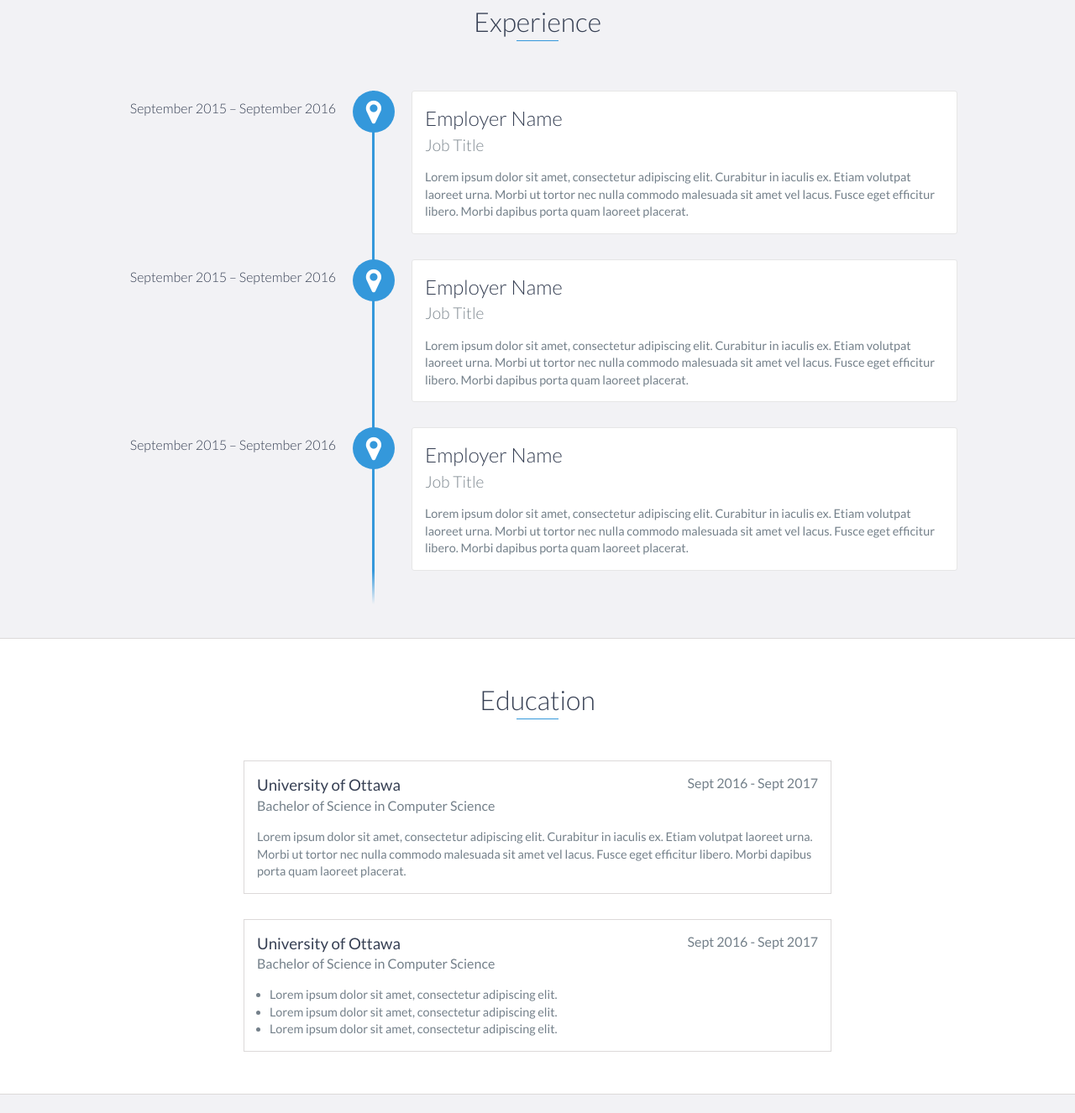
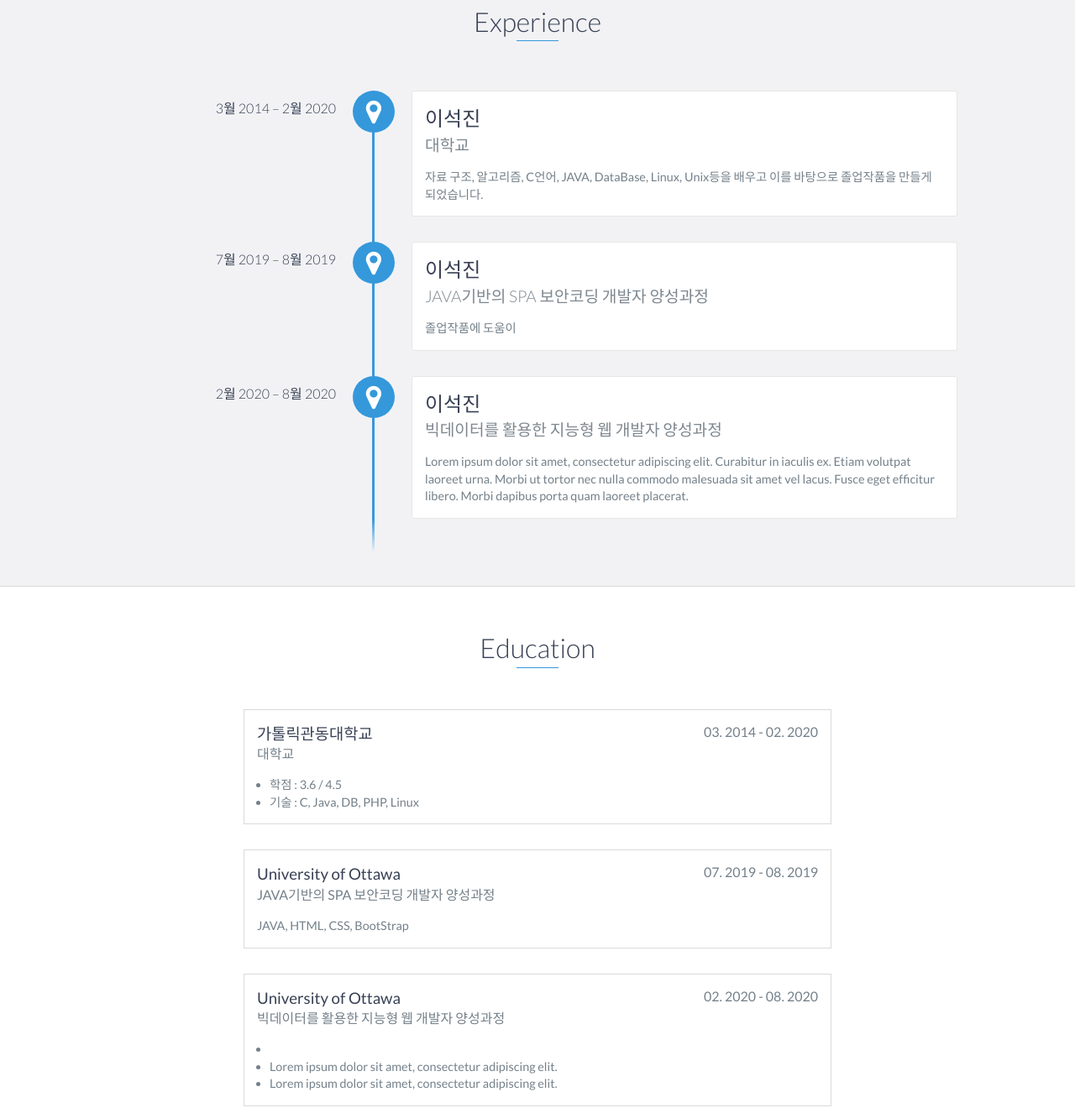
Before and after one commit to 8760hour/8760hour.github.io, a website: page index.html in a window 1280 px wide. Shown: the part 1074-2400 px from the top of the page at 84% size. Drawn offline with nearby package versions, Linux system fonts and the light colour scheme.

Commit message:
Update index.html

```diff
--- a/index.html
+++ b/index.html
@@ -72,7 +72,8 @@
                 </div>
                 <div class="col-md-8">
                     <p>
-                        대학교에서 전공을 컴퓨터학과로 진학하여 자료 구조, C언어, JAVA, DB 등 많은 것을 공부하였으며, JAVA기반의 SPA 보안코딩 개발자 양성과정과 빅데이터를 활용한 지능형 웹 개발자 양성과정을 이수하여 기술을 향상시켰습니다.
+                        대학교에서 전공을 컴퓨터학과로 진학하여 자료 구조, C언어, JAVA, DB 등 많은 것을 공부하였으며, JAVA기반의 SPA 보안코딩 개발자 양성과정과 빅데이터를 활용한 지능형 웹 개발자 양성과정을
+						이수하여 기술을 향상시켰습니다.
                     </p>
                 </div>
             </div>
@@ -83,25 +84,25 @@
     <div id="experience" class="background-alt">
         <h2 class="heading">Experience</h2>
         <div id="experience-timeline">
-            <div data-date="September 2015 – September 2016">
-                <h3>Employer Name</h3>
-                <h4>Job Title</h4>
+            <div data-date="3월 2014 – 2월 2020">
+                <h3>이석진</h3>
+                <h4>대학교</h4>
                 <p>
-                    Lorem ipsum dolor sit amet, consectetur adipiscing elit. Curabitur in iaculis ex. Etiam volutpat laoreet urna. Morbi ut tortor nec nulla commodo malesuada sit amet vel lacus. Fusce eget efficitur libero. Morbi dapibus porta quam laoreet placerat.
+                    자료 구조, 알고리즘, C언어, JAVA, DataBase, Linux, Unix등을 배우고 이를 바탕으로 졸업작품을 만들게 되었습니다.
                 </p>
             </div>
 
-            <div data-date="September 2015 – September 2016">
-                <h3>Employer Name</h3>
-                <h4>Job Title</h4>
+            <div data-date="7월 2019 – 8월 2019">
+                <h3>이석진</h3>
+                <h4>JAVA기반의 SPA 보안코딩 개발자 양성과정</h4>
                 <p>
-                    Lorem ipsum dolor sit amet, consectetur adipiscing elit. Curabitur in iaculis ex. Etiam volutpat laoreet urna. Morbi ut tortor nec nulla commodo malesuada sit amet vel lacus. Fusce eget efficitur libero. Morbi dapibus porta quam laoreet placerat.
+                    졸업작품에 도움이
                 </p>
             </div>
 
-            <div data-date="September 2015 – September 2016">
-                <h3>Employer Name</h3>
-                <h4>Job Title</h4>
+            <div data-date="2월 2020 – 8월 2020">
+                <h3>이석진</h3>
+                <h4>빅데이터를 활용한 지능형 웹 개발자 양성과정</h4>
                 <p>
                     Lorem ipsum dolor sit amet, consectetur adipiscing elit. Curabitur in iaculis ex. Etiam volutpat laoreet urna. Morbi ut tortor nec nulla commodo malesuada sit amet vel lacus. Fusce eget efficitur libero. Morbi dapibus porta quam laoreet placerat.
                 </p>
@@ -113,22 +114,36 @@
     <div id="education">
         <h2 class="heading">Education</h2>
         <div class="education-block">
-            <h3>University of Ottawa</h3>
-            <span class="education-date">Sept 2016 - Sept 2017</span>
-            <h4>Bachelor of Science in Computer Science</h4>
-            <p>
-                Lorem ipsum dolor sit amet, consectetur adipiscing elit. Curabitur in iaculis ex. Etiam volutpat laoreet urna. Morbi ut tortor nec nulla commodo malesuada sit amet vel lacus. Fusce eget efficitur libero. Morbi dapibus porta quam laoreet placerat.
-            </p>
+            <h3>가톨릭관동대학교</h3>
+            <span class="education-date">03. 2014 - 02. 2020</span>
+            <h4>대학교</h4>
+			<ul>
+                <li>
+                    학점 : 3.6 / 4.5
+                </li>
+                <li>
+                    기술 : C, Java, DB, PHP, Linux
+                </li>
+            </ul>
         </div>
         <!-- End .education-block -->
 
         <div class="education-block">
             <h3>University of Ottawa</h3>
-            <span class="education-date">Sept 2016 - Sept 2017</span>
-            <h4>Bachelor of Science in Computer Science</h4>
+            <span class="education-date">07. 2019 - 08. 2019</span>
+            <h4>JAVA기반의 SPA 보안코딩 개발자 양성과정</h4>
+            <p>
+				JAVA, HTML, CSS, BootStrap
+			</p>
+        </div>
+
+		<div class="education-block">
+            <h3>University of Ottawa</h3>
+            <span class="education-date">02. 2020 - 08. 2020</span>
+            <h4>빅데이터를 활용한 지능형 웹 개발자 양성과정</h4>
             <ul>
                 <li>
-                    Lorem ipsum dolor sit amet, consectetur adipiscing elit.
+
                 </li>
                 <li>
                     Lorem ipsum dolor sit amet, consectetur adipiscing elit.
```
